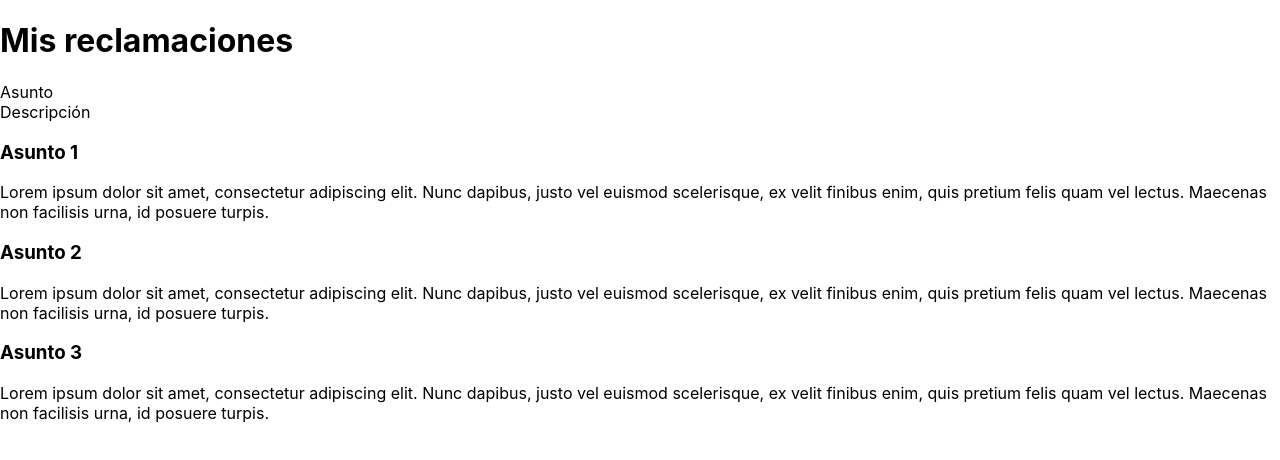
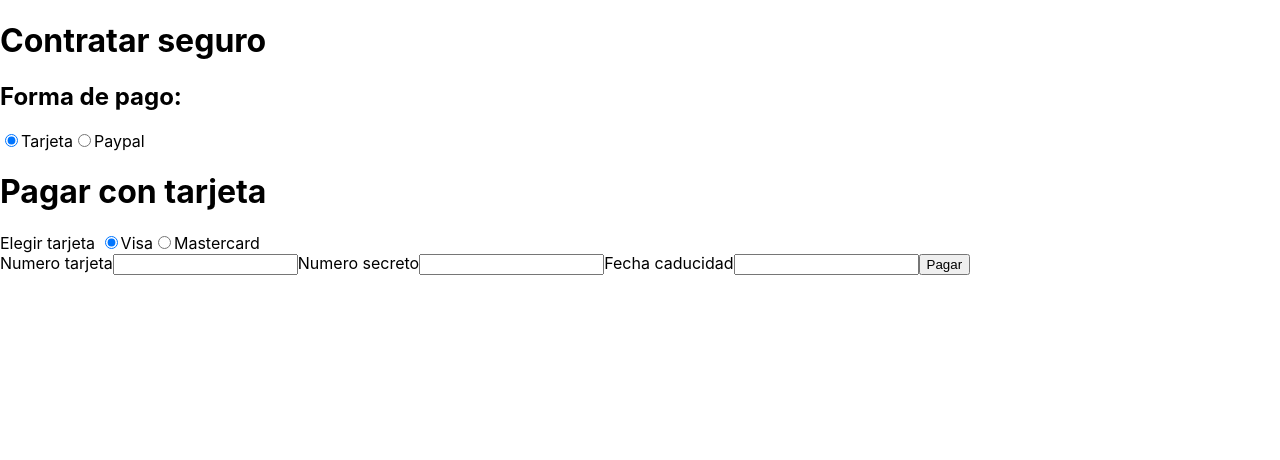
Before and after one commit to AlexanderAlvarezMarques/GS1-Final-Project, a React (Create React App) app: page /1/1 in a window 1280 px wide. Shown: the top 460 px of the page. Built offline with nearby package versions, Linux system fonts and the light colour scheme; no server answers; the database is empty.

Commit message:
Vuelva a commit sin css

```diff
--- a/package.json
+++ b/package.json
@@ -19,7 +19,6 @@
     "react-router-dom": "^5.2.0",
     "react-scripts": "4.0.1",
     "react-select-checked": "^0.1.12",
-    "react-transition": "^1.0.3",
     "react-transition-group": "^4.4.1",
     "routes": "^2.1.0",
     "web-vitals": "^0.2.4"
--- a/src/componentes/Claims.js
+++ b/src/componentes/Claims.js
@@ -55,41 +55,14 @@ const Claims = () => {
 
   return (
     <Fragment>
-      <div class="container">
-
-        <div class="claims">
-
-          <h1 class="my-4">Mis reclamaciones</h1>
-
-          <div class="titles">
-            <div class="title-1">Asunto</div>
-            <div class="title-2">Descripción</div>
-          </div>
-
-          <div class="claim">
-            <h3 class="subject">Asunto 1</h3>
-            <div class="description">
-            Lorem ipsum dolor sit amet, consectetur adipiscing elit. Nunc dapibus, justo vel euismod scelerisque, ex velit finibus enim, quis pretium felis quam vel lectus. Maecenas non facilisis urna, id posuere turpis.
-            </div>
-          </div>
-
-          <div class="claim">
-            <h3 class="subject">Asunto 2</h3>
-            <div class="description">
-            Lorem ipsum dolor sit amet, consectetur adipiscing elit. Nunc dapibus, justo vel euismod scelerisque, ex velit finibus enim, quis pretium felis quam vel lectus. Maecenas non facilisis urna, id posuere turpis.
-            </div>
-          </div>
-
-          <div class="claim">
-            <h3 class="subject">Asunto 3</h3>
-            <div class="description">
-            Lorem ipsum dolor sit amet, consectetur adipiscing elit. Nunc dapibus, justo vel euismod scelerisque, ex velit finibus enim, quis pretium felis quam vel lectus. Maecenas non facilisis urna, id posuere turpis.
-            </div>
-          </div>
-
-        </div>
-
+      <h1>Mis reclamaciones</h1>
+      <br></br>
+      <div id="reclamacion">
       </div>
+      <br></br>
+      <button onClick={misReclamaciones}> Nueva Reclamacion</button>
+      <br></br>
+      <Link to={"/sesion"}>Volver</Link>
     </Fragment>
   );
 };
--- a/src/componentes/ContratarSeguro.js
+++ b/src/componentes/ContratarSeguro.js
@@ -31,41 +31,30 @@ const ContratarSeguro = () => {
 
     return(
         <>
-            <div class="container">
+            <h1>Contratar seguro</h1>
+            <h2>Forma de pago:</h2>
 
-        <div class="claims">
+            <div>
 
-          <h1 class="my-4">Mis reclamaciones</h1>
+                <input
+                    type="radio"
+                    name="tipo"
+                    value="tarjeta"
+                    checked={tipo === "tarjeta"}
+                    onChange={actualizarState}
+                />
+                Tarjeta
 
-          <div class="titles">
-            <div class="title-1">Asunto</div>
-            <div class="title-2">Descripción</div>
-          </div>
-
-          <div class="claim">
-            <h3 class="subject">Asunto 1</h3>
-            <div class="description">
-            Lorem ipsum dolor sit amet, consectetur adipiscing elit. Nunc dapibus, justo vel euismod scelerisque, ex velit finibus enim, quis pretium felis quam vel lectus. Maecenas non facilisis urna, id posuere turpis.
+                <input
+                    type="radio"
+                    name="tipo"
+                    value="paypal"
+                    checked={tipo === "paypal"}
+                    onChange={actualizarState}
+                />
+                Paypal
             </div>
-          </div>
-
-          <div class="claim">
-            <h3 class="subject">Asunto 2</h3>
-            <div class="description">
-            Lorem ipsum dolor sit amet, consectetur adipiscing elit. Nunc dapibus, justo vel euismod scelerisque, ex velit finibus enim, quis pretium felis quam vel lectus. Maecenas non facilisis urna, id posuere turpis.
-            </div>
-          </div>
-
-          <div class="claim">
-            <h3 class="subject">Asunto 3</h3>
-            <div class="description">
-            Lorem ipsum dolor sit amet, consectetur adipiscing elit. Nunc dapibus, justo vel euismod scelerisque, ex velit finibus enim, quis pretium felis quam vel lectus. Maecenas non facilisis urna, id posuere turpis.
-            </div>
-          </div>
-
-        </div>
-
-      </div>
+            {tipo === 'tarjeta'  ? <PayTarjet idSeguro={id}/> : <Paypal  idSeguro={id}/>}
         </>
     )
 };
--- a/src/componentes/PayTarjet.js
+++ b/src/componentes/PayTarjet.js
@@ -113,41 +113,57 @@ const PayTarjet = ({resumen,idSeguro}) => {
 
     return(
     <>
-    <form onSubmit={Pagar}>
+    <h1>Pagar con tarjeta</h1>
 
-            <div class="form-group">
-                <b><label>Numero tarjeta</label></b>
+    <div>
+        <label>Elegir tarjeta </label>
+        <input
+            type="radio"
+            name="tarjeta"
+            value="visa"
+            checked={tarjeta === "visa"}
+            onChange={actualizarState}
+        />
+        Visa
+
+        <input
+            type="radio"
+            name="tarjeta"
+            value="mastercard"
+            checked={tarjeta === "mastercard"}
+            onChange={actualizarState}
+        />
+        Mastercard
+    </div>
+
+    {error === true ? <p>Necesitan rellenar todos los campos </p> : null }
+    <form
+        onSubmit={Pagar}
+    >
+        <label>Numero tarjeta</label>
         <input
             type="number"
             name="numeroTarjeta"
             value={numeroTarjeta}
             onChange={actualizarState}
         ></input>
-            </div>
 
-            <div class="form-group">
-                <b><label>Numero secreto</label></b>
+        <label>Numero secreto</label>
         <input
             type="number"
             name="numeroSecreto"
             value={numeroSecreto}
             onChange={actualizarState}
         ></input>
-            </div>
 
-            <div class="form-group">
-                <b><label>Fecha caducidad</label></b>
+        <label>Fecha caducidad</label>
         <input
             type="number"
             name="fechaCaducidad"
             value={fechaCaducidad}
             onChange={actualizarState}
         ></input>
-            </div>
-
-            <div class="form-group">
-                <button type="submit" class="btn btn-primary submit">Pagar</button>
-            </div>
+        <button type="submit">Pagar</button>
     </form>
     </>
 )};
--- a/src/componentes/Paypal.js
+++ b/src/componentes/Paypal.js
@@ -79,34 +79,27 @@ const Paypal = ({cotizacion, idSeguro}) => {
 
     return(
     <>
-    <form onSubmit={pagar}>
-
+    <h1>Pagar con Paypal</h1>
     { error ? <p>Debe rellenar los campos! </p> : null}
-
-            <div class="form-group">
-                <b><label>Correo</label></b>
+    <form
+        onSubmit={pagar}
+    >
+        <label>Correo</label>
         <input
             type="text"
             name="correo"
             value={correo}
             onChange={actualizarState}
         ></input>
-            </div>
 
-            <div class="form-group">
-                <b><label>Contraseña</label></b>
+        <label>Contraseña</label>
         <input
             type="text"
             name="contraseña"
             value={contraseña}
             onChange={actualizarState}
         ></input>
-            </div>
-
-            <div class="form-group">
-                <button type="submit" class="btn btn-primary submit">Pagar</button>
-            </div>
-
+        <button type="submit">Pagar</button>
     </form>
     </>
 )};
--- a/src/componentes/SignUp.js
+++ b/src/componentes/SignUp.js
@@ -116,114 +116,102 @@ const SignUp = () => {
     //HTML
 return(
     <>
-        <form onSubmit={registrar} class="register">
-
-            <h1 class="my-4">Formulario de registro</h1>
-
+        <h2>Sign Up Form</h2>
         { error ? <p>Todos los campos deben estar rellenos</p> : null }
-
-            <div class="form-group">
-                <b><label>Nombre:</label></b>
+        <form
+            onSubmit={registrar}
+        >
+            <label>Nombre: </label>
             <input
                 type="text"
                 name="nombre"
                 onChange={actualizarState}
             />
-            </div>
-
-            <div class="form-group">
-                <b><label>Apellidos:</label></b>
+            <label>Apellido: </label>
             <input
                 type="text"
                 name="apellido"
                 onChange={actualizarState}
             />
-            </div>
-
-            <div class="form-group">
-                <b><label>DNI:</label></b>
+            <label>DNI: </label>
             <input
                 type="text"
                 name="dni"
                 onChange={actualizarState}
             />
-            </div>
-
-            <div class="form-group">
             <label>Correo: </label>
             <input
                 type="text"
                 name="correo"
                 onChange={actualizarState}
             />
-            </div>
-
-            <div class="form-group">
             <label>contraseña: </label>
             <input
-                    type="text"
+                type="password"
                 name="contraseña"
                 onChange={actualizarState}
             />
-            </div>
-
-            <div class="form-group">
             <label>Nacimiento: </label>
             <input
                 type="date"
                 name="nacimiento"
                 onChange={actualizarState}
             />
-            </div>
 
-            <div class="form-group">
             <label>Telefono: </label>
             <input
-                    type="date"
+                type="number"
                 name="telefono"
                 onChange={actualizarState}
             />
-            </div>
-
-            <div class="form-group">
             <label>Fecha Carnet: </label>
             <input
                 type="date"
                 name="fechaCarnet"
                 onChange={actualizarState}
             />
-            </div>
-
-            <div class="form-group">
             <label>Marca: </label>
             <input
                 type="text"
                 name="marca"
-                    onChange={actualizarState}
+                onChange={actualizarCoche}
             />
-            </div>
 
-            <div class="form-group">
-                <label>Submodel: </label>
+            <label>Modelo: </label>
             <input
                 type="text"
                 name="modelo"
-                    onChange={actualizarState}
+                onChange={actualizarCoche}
             />
-            </div>
-
-            <div class="form-group">
             <label>Matricula: </label>
             <input
                 type="text"
                 name="matricula"
-                    onChange={actualizarState}
+                onChange={actualizarCoche}
             />
-            </div>
+             <label>Kilometros: </label>
+             <input
+                type="number"
+                name="kilometros"
+                onChange={actualizarCoche}
+            />
+            <label>Combustible: </label>
+             <input
+                type="text"
+                name="combustible"
+                onChange={actualizarCoche}
+            />
+            <label>Tipo: </label>
+             <input
+                type="text"
+                name="tipo"
+                onChange={actualizarCoche}
+            />
+            <button
+                type="submit"
+            >Registrarse</button>
 
-            <div class="form-group">
-                <button type="submit" class="btn btn-primary submit">Registrarse</button>
-            </div>
+<Link to={"/"}>Volver</Link>
         </form>
     </>
 );
--- a/src/componentes/newIncidence.js
+++ b/src/componentes/newIncidence.js
@@ -1,5 +1,5 @@
 import React, { Fragment, useState } from "react";
-import { Link, useHistory } from "react-router-dom";
+import {Link,useHistory } from "react-router-dom";
 import { auth, firestore } from "../firebaseConfig";
 import styled from "@emotion/styled";
 
```
Also changed, not shown: src/componentes/LogIn.js (+28 -22 lines), src/componentes/PriceEstimate.js (+39 -122 lines), 1 other file (tests, documents, lock files or other folders). Lines whose indentation alone changed are shown as unchanged.
